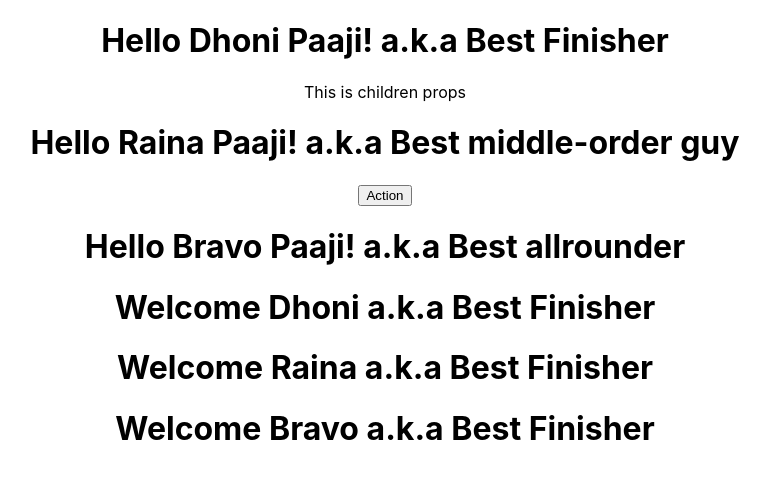
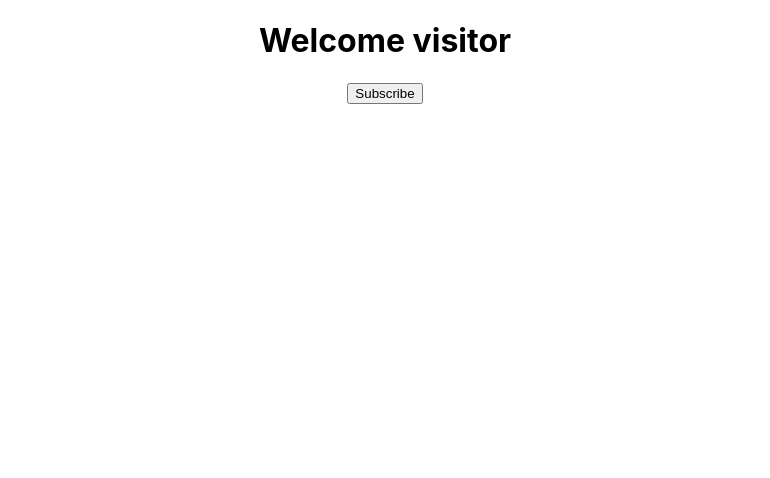
Before and after one commit to ashiscs/BEGIN, a React (Create React App) app in the folder ashis/practice/: page / in a window 1280 px wide. Shown: the top 478 px of the page, without its empty margins (255-1025 px from the left). Built offline with nearby package versions, Linux system fonts and the light colour scheme.

Commit message:
State
Signed-off-by: ashiscs <ashissingh640@gmail.com>

```diff
--- a/ashis/practice/src/App.js
+++ b/ashis/practice/src/App.js
@@ -4,20 +4,12 @@
 import Greet from "./components/Greet";
 import Welcome from "./components/Welcome";
 import Hello from "./components/Hello";
+import Message from "./components/Message";
 
 function App() {
   return (
     <div className="App">
-      <Greet name="Dhoni" hero="Best Finisher">
-        <p>This is children props</p>
-      </Greet>
-      <Greet name="Raina" hero="Best middle-order guy">
-        <button>Action</button>
-      </Greet>
-      <Greet name="Bravo" hero="Best allrounder" />
-      <Welcome name="Dhoni" hero="Best Finisher"/>
-      <Welcome name="Raina" hero="Best Finisher"/>
-      <Welcome name="Bravo" hero="Best Finisher"/>
+      <Message />
     </div>
   );
 }
--- /dev/null
+++ b/ashis/practice/src/components/Message.js
@@ -0,0 +1,27 @@
+import React, { Component } from "react";
+
+class Message extends Component {
+  constructor() {
+    super();
+    this.state = {
+      message: "Welcome visitor",
+    };
+  }
+
+  changeMessage() {
+    this.setState({
+      message: "Thank you for subscribing",
+    });
+  }
+
+  render() {
+    return (
+      <div>
+        <h1>{this.state.message}</h1>
+        <button onClick={() => this.changeMessage()}>Subscribe</button>
+      </div>
+    );
+  }
+}
+
+export default Message;
```
